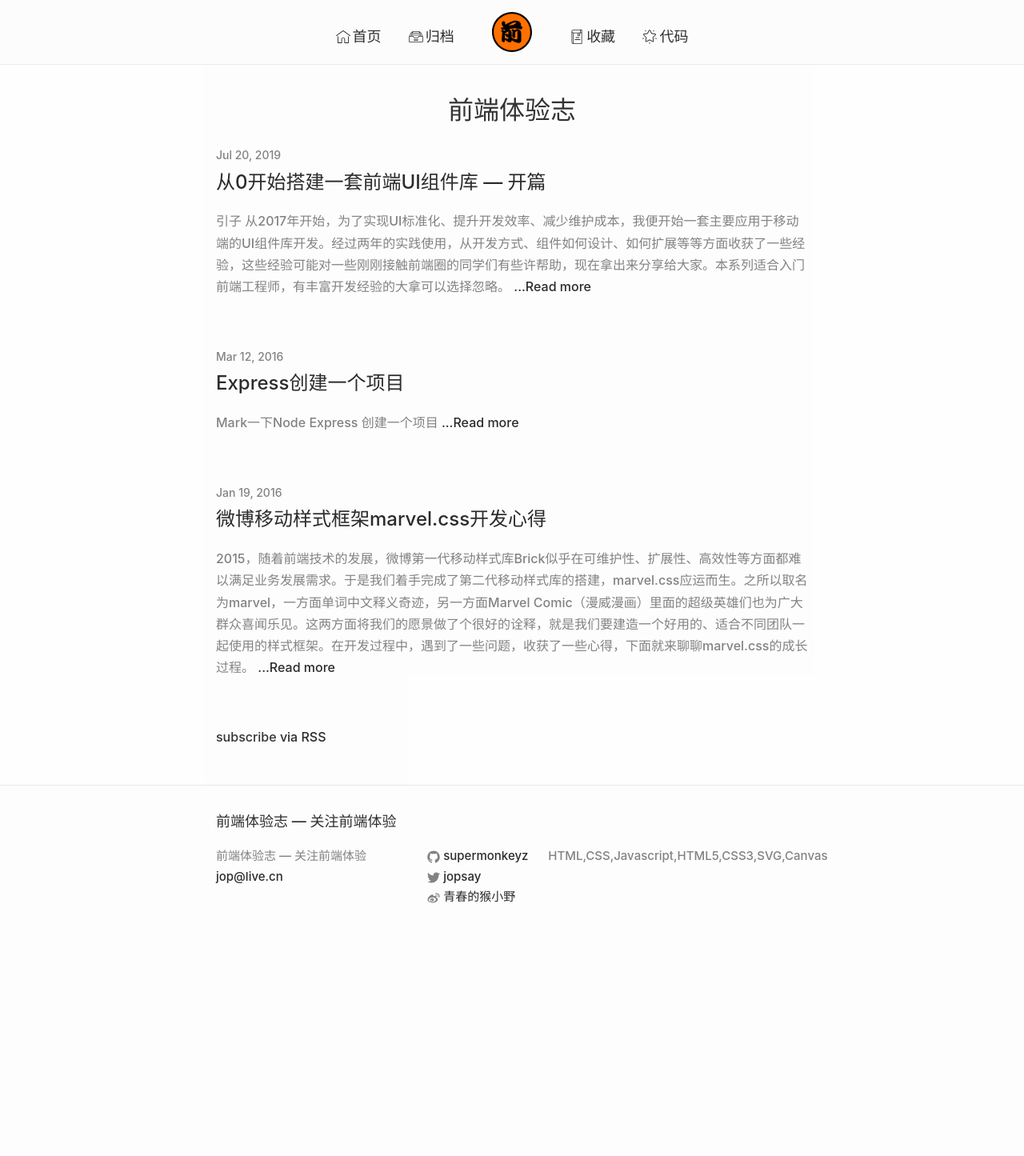
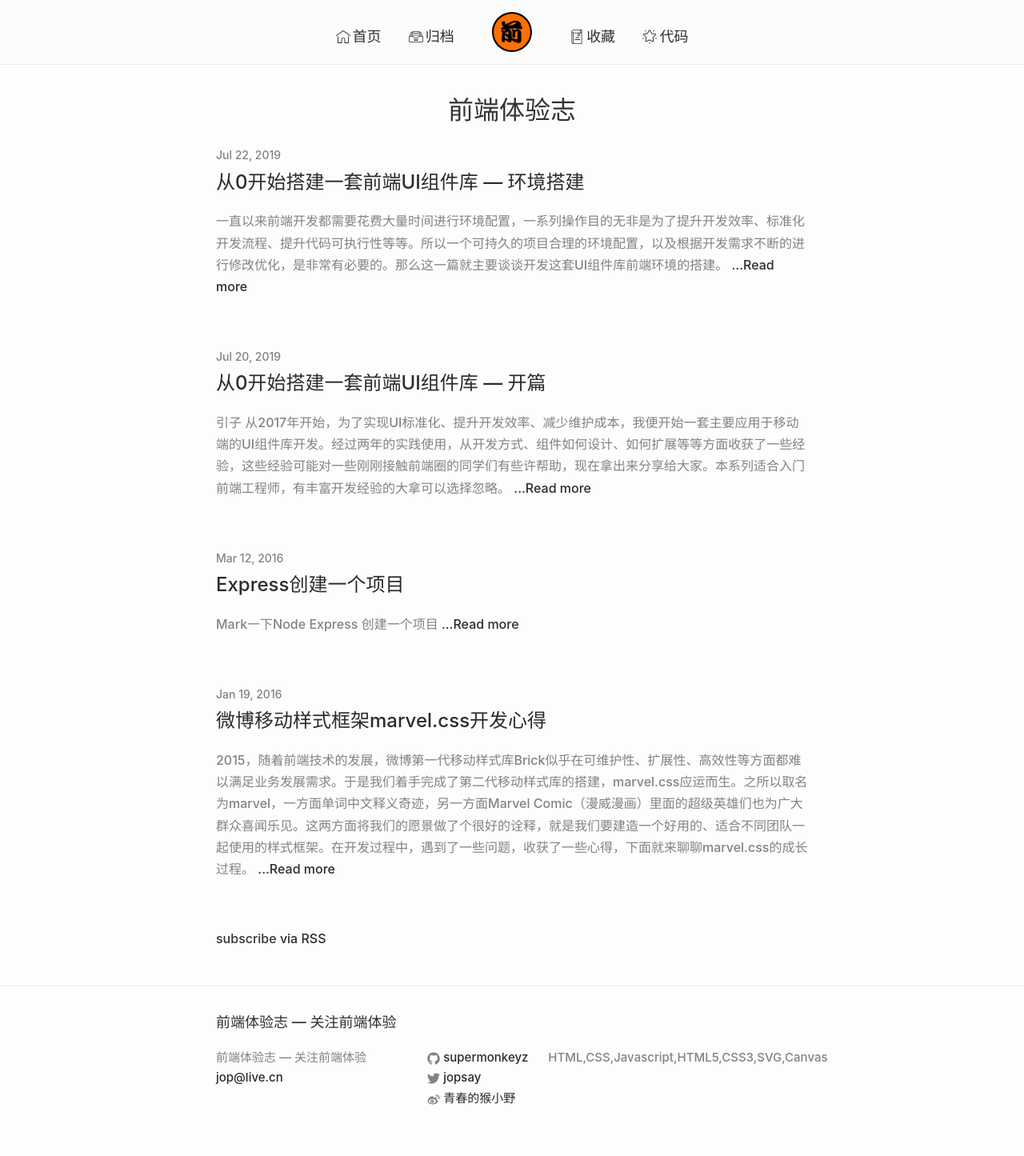
Before and after one commit to supermonkeyz/supermonkeyz.github.io, a Jekyll site: the page built from index.html, in a window 1280 px wide. Shown: the whole page at 80% size. Built offline with Jekyll 4.4.1, drawn with Linux system fonts in a browser that asks for light colours; comment, search, counter and statistics services are not loaded; before the commit the page ends 1194 px from its top, so only the background shows below that.

```diff
--- a/_config.yml
+++ b/_config.yml
@@ -28,7 +28,7 @@ kramdown:
 
 excerpt_separator: <!--more-->
 
-gems:
+plugins:
   - jekyll-seo-tag
   - jekyll-sitemap
 
--- /dev/null
+++ b/_posts/2019-7-22-build-frontend-ui-framework-from-very-beginning_02.markdown
@@ -0,0 +1,302 @@
+---
+layout: post
+title:  "从0开始搭建一套前端UI组件库 — 环境搭建"
+date:   2019-7-22 22:13:41 +0800
+categories: fe Vue.js
+comments: true
+---
+
+一直以来前端开发都需要花费大量时间进行环境配置，一系列操作目的无非是为了提升开发效率、标准化开发流程、提升代码可执行性等等。所以一个可持久的项目合理的环境配置，以及根据开发需求不断的进行修改优化，是非常有必要的。那么这一篇就主要谈谈开发这套UI组件库前端环境的搭建。
+
+<!--more-->
+
+## CLI
+
+使用官方[Vue-CLI](https://cli.vuejs.org/zh/guide/installation.html)服务可以减少不必要的环境配置时间
+
+{% highlight shell %}
+npm install -g @vue/cli
+# OR
+yarn global add @vue/cli
+{% endhighlight %}
+
+确认好Vue-CLI已经安装成功
+
+{% highlight shell %}
+vue --version
+3.9.3
+{% endhighlight %}
+
+初始化项目，我们把UI组件库取名为yo-ui
+
+{% highlight shell %}
+vue create yo-ui
+{% endhighlight %}
+
+选择Manually select features，可以看到如下选项，开发组件库最基本的除了Babel与Linter以外，我们可以暂时不需要。
+
+![Vue 创建一个项目](/images/ui-framework/02_01.jpg)
+
+在Linter / Formatter那个选项，选择ESLint + Prettier保证项目的代码尽可能规范。
+
+{% highlight shell %}
+? Pick a linter / formatter config:
+  ESLint with error prevention only
+  ESLint + Airbnb config
+  ESLint + Standard config
+❯ ESLint + Prettier
+{% endhighlight %}
+
+保证配置文件在`dedicated config files`。如果你使用的是3.9.3这个版本，也许你会遇到报错
+
+{% highlight shell %}
+Error: Failed to load plugin prettier: Cannot find module 'eslint-plugin-prettier'
+{% endhighlight %}
+
+这个问题的解决方案[#4310](https://github.com/vuejs/vue-cli/issues/4310){:target="_blank"}
+
+## 开始
+
+最基础的开发环境就算搭建好了，这时候如果执行
+
+{% highlight shell %}
+npm run serve
+# OR
+yarn serve
+{% endhighlight %}
+
+会出现很多警告，这是因为遵循代码规范不同造成的。
+
+我们可以在.prettierrc.js里面配置
+
+{% highlight javascript %}
+module.exports = {
+  singleQuote: true
+};
+{% endhighlight %}
+
+CLI会帮你创建几个示例文件，这些在我们的项目中并不需要，我们可以先删掉HelloWorld.vue，修改App.vue与main.js，保证项目在运行时不再⚠️，这时候项目终于健康的运转起来了，当然工作还远远没有结束。
+
+## CSS
+
+### 命名
+
+长久以来，由于CSS没有作用域，如果没有一个严格的命名的规则，那么在一个项目中势必存在着各种冲突的可能。所以很多解决方案被提出解决这个问题。[BEM](http://getbem.com/introduction/){:target="_blank"}、[SUIT](https://github.com/suitcss/suit/blob/master/doc/naming-conventions.md){:target="_blank"}、[Scoped](https://vue-loader.vuejs.org/guide/scoped-css.html)…… 我们要选择的则是[CSS Modules](https://vue-loader.vuejs.org/guide/css-modules.html){:target="_blank"}，它能很好的统一dom上的classname以及对应生成的class。
+
+我们首先要做是确定一个类名构成规则，我们新建一个命名为vue.config.js的Vue-CLI配置文件，然后对类名进行配置。
+
+类名结构定义为：
+
+{% highlight css %}
+.namespace-filename-localclass {}
+/* 比如一个按钮 对应的class可能就是这样*/
+.y-button-default {}
+{% endhighlight %}
+
+在vue.config.js中做如下配置：
+
+{% highlight javascript %}
+module.exports = {
+  css: {
+    loaderOptions: {
+      css: {
+        localIdentName: 'y-[name]-[local]',
+        camelCase: 'only'
+      }
+    }
+  }
+}
+{% endhighlight %}
+
+现在可以在App.vue尝试一下：
+
+{% highlight html %}
+<template>
+  <div :class="$style.title">标题</div>
+</template>
+
+<style lang="postcss" module>
+.title {
+  color: black;
+}
+</style>
+{% endhighlight %}
+
+编译执行后：
+
+{% highlight html %}
+<div class="y-App-title">测试</div>
+
+<style>
+.y-App-title {
+  color: black;
+}
+</style>
+{% endhighlight %}
+
+这样基本满足了我们对于样式命名的要求，那么是不是可以将`.y-App-title`中大写转成小写呢？vue-loader的issue[#734](https://github.com/vuejs/vue-loader/issues/734){:target="_blank"}中Evan You回答了这个问题。所以目前css-loader的getLocalIdent还不能派上用场。
+
+### PostCSS配置
+
+PostCSS插件是需要单独配置的，在日常开发中最频繁的需求就是CSS单位转换了，通过[postcss-pxtorem](https://www.npmjs.com/package/postcss-pxtorem){:target="_blank"}我们可以轻松解决这个问题。
+
+{% highlight shell %}
+yarn add postcss-pxtorem --dev
+{% endhighlight %}
+
+配置postcssrc.js
+
+{% highlight javascript %}
+module.exports = {
+  plugins: {
+    'postcss-pxtorem': {
+      rootValue: 16 //基准字号16,
+      propWhiteList: [
+        '*',
+        '!border',
+        '!border-top',
+        '!border-right',
+        '!border-bottom',
+        '!border-left',
+        '!border-width'
+      ] //border属性不进行单位转换,
+      selectorBlackList: ['html'] //html标签不进行单位转换,
+      mediaQuery: false
+    },
+    ...
+  }
+};
+{% endhighlight %}
+
+在之前的.title上测试一下
+
+{% highlight css %}
+<style lang="postcss" module>
+.title {
+  color: black;
+  font-size: 32px;
+  border-bottom: 1px;
+}
+</style>
+{% endhighlight %}
+
+编译后
+
+{% highlight css %}
+<style>
+.y-App-title {
+  color: black;
+  font-size: 2rem;
+  border-bottom: 1px;
+}
+</style>
+{% endhighlight %}
+
+常用的PostCSS插件还有[postcss-preset-env](https://preset-env.cssdb.org/){:target="_blank"}，(或许你听说过它的前身cssnext)。它提供了未来CSS语法的支持，并且跟Babel一样分成了若干stage。
+
+{% highlight shell %}
+yarn add postcss-preset-env --dev
+{% endhighlight %}
+
+{% highlight javascript %}
+module.exports = {
+  plugins: {
+    …
+    'postcss-preset-env': {
+      stage: 0
+    }
+    …
+  }
+}
+{% endhighlight %}
+
+在之前的.title上测试一下
+
+{% highlight css %}
+<style lang="postcss" module>
+.title {
+  color: black;
+  font-size: 32px;
+  border-bottom: 1px;
+  font-family: system-ui;
+}
+</style>
+{% endhighlight %}
+
+编译后
+
+{% highlight css %}
+<style>
+.y-App-title {
+  color: black;
+  font-size: 2rem;
+  border-bottom: 1px;
+  font-family: system-ui, -apple-system, Segoe UI, Roboto, Ubuntu, Cantarell, Noto Sans, sans-serif;
+}
+</style>
+{% endhighlight %}
+
+CSS就先配置这么多，随着开发的推进，我们可能还会增加其他的配置。
+
+## Eslint
+
+在项目中为了方便调试，console与debugger再所难免，所以在开发环境要为它们放行。在.eslintrc.js中增加两条规则。
+
+{% highlight js %}
+rules: {
+  'no-console': process.env.NODE_ENV === 'production' ? 'error' : 'off',
+  'no-debugger': process.env.NODE_ENV === 'production' ? 'error' : 'off'
+}
+{% endhighlight %}
+
+## 校验提交
+
+为了防止将不规范的代码提交至git仓库，有必要做一些提交限制
+
+package.json中加入
+
+{% highlight json %}
+"gitHooks": {
+  "pre-commit": "lint-staged"
+},
+"lint-staged": {
+  "*.{js,vue}": [
+    "vue-cli-service lint",
+    "git add"
+  ]
+}
+{% endhighlight %}
+
+## 构建
+
+Vue-CLI 3提供了很方便[构建库](https://cli.vuejs.org/zh/guide/build-targets.html#%E5%BA%93){:target="_blank"}的方式:
+
+{% highlight shell %}
+# 全局服务
+vue-cli-service build --target lib --name myLib [entry]
+# 项目内
+npx vue-cli-service build --target lib --name myLib [entry]
+{% endhighlight %}
+
+新建一个package的文件夹和一个index.js的入口文件
+
+在package.json的script加入一条指令:
+
+{% highlight json %}
+"package": "vue-cli-service build --target lib --name yo-ui ./package/index.js"
+{% endhighlight %}
+
+在终端中输入：
+{% highlight shell %}
+yarn package
+{% endhighlight %}
+
+![库打包](/images/ui-framework/02_02.jpg)
+
+## 总结
+
+至此，一套简单的开发环境的架子搭建的差不多了。我们熟悉了用Vue-CLI 3初始化，又针对项目进行了自定义配置，规范了项目、确认了大部分开发构建流程。接下来我们就准备进入正题，开始正式的开发之旅。
+
+本篇文章所有代码部署在article_02分支：
+
+[yo-ui/article_02](https://github.com/supermonkeyz/yo-ui/tree/article_02){:target="_blank"}
```
Also changed, not shown: images/ui-framework/02_01.jpg (added), images/ui-framework/02_02.jpg (added).
